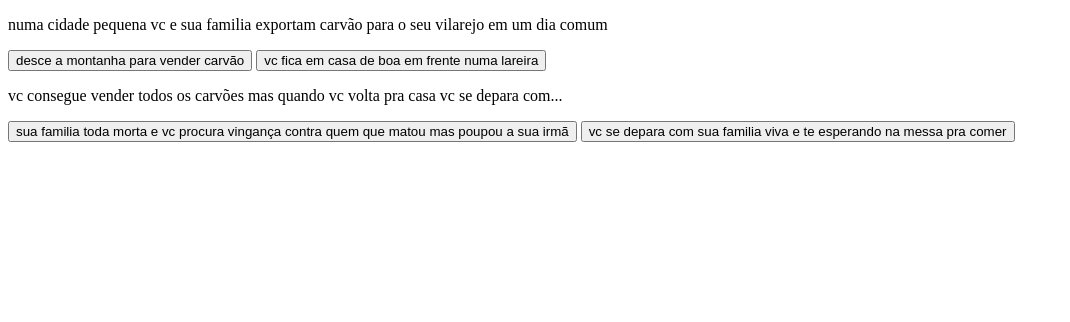
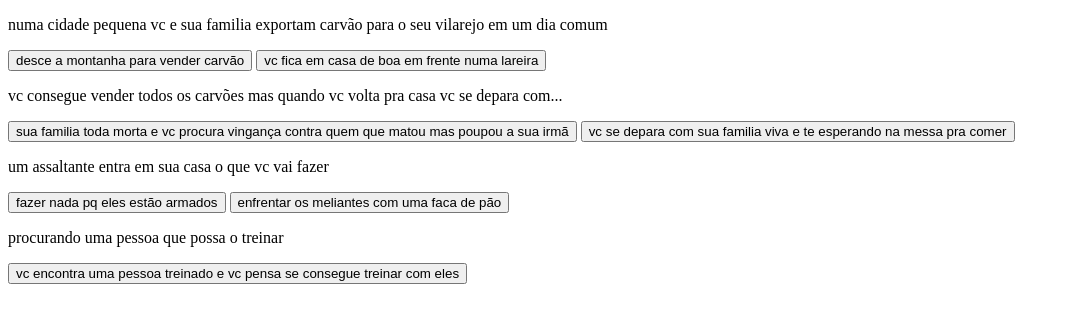
Before and after one commit to Sillas-Gabriel/Projeto-Aventura-1B, a plain HTML site: page index.html in a window 1280 px wide. Shown: the whole page, without its empty margins (0-1070 px from the left). Drawn offline with Linux system fonts and the light colour scheme.

Commit message:
fazendo os passos

```diff
--- a/index.html
+++ b/index.html
@@ -15,11 +15,21 @@
              <button class="btn-proximo" data-proximo="1">desce a montanha para vender carvão </button>
              <button class="btn-proximo" data-proximo="2">vc fica em casa de boa em frente numa lareira</button>
         </div>
-         <div class="passo" id="passo-1">
+        <div class="passo" id="passo-1">
              <p>vc consegue vender todos os carvões mas quando vc volta pra casa vc se depara com...</p>
              <button class="btn-proximo" data-proximo="3">sua familia toda morta e vc procura vingança contra quem que matou mas poupou a sua irmã</button>
              <button class="btn-proximo" data-proximo="4">vc se depara com sua familia viva e te esperando na messa pra comer</button>
-         </div>
+        </div>
+        <div class="passo" id="passo-2">
+             <p>um assaltante entra em sua casa o que vc vai fazer</p>
+             <button class="btn-proximo" data-proximo="5">fazer nada pq eles estão armados</button>
+             <button class="btn-proximo" data-proximo="6">enfrentar os meliantes com uma faca de pão</button>
+        </div>
+        <div class="passo" id="passo-3">
+             <p>procurando uma pessoa que possa o treinar</p>
+             <button class="btn-proximo" data-proximo="7">vc encontra uma pessoa treinado e vc pensa se consegue treinar com eles</button>
+        </di>
+        <div></div>
     </main>
 
 
```
Also changed, not shown: script.js (added), staly.css (added).
